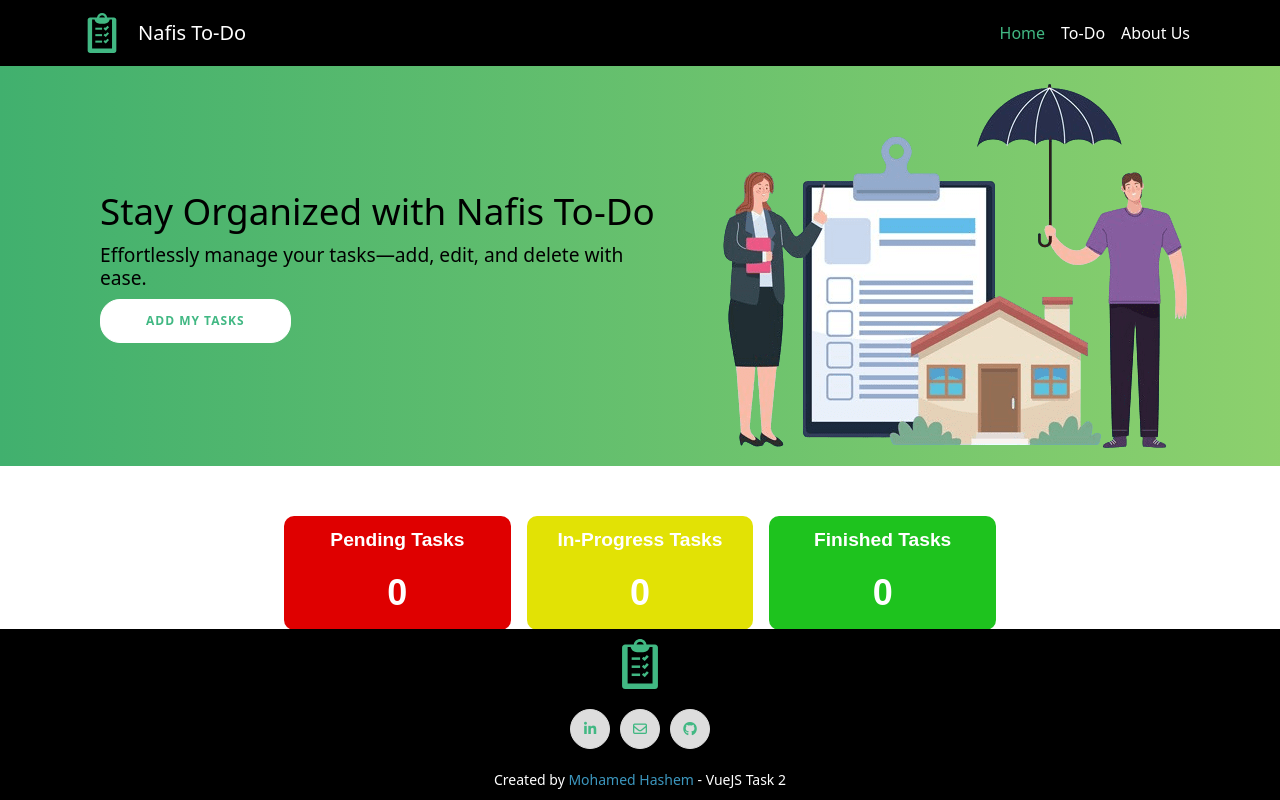
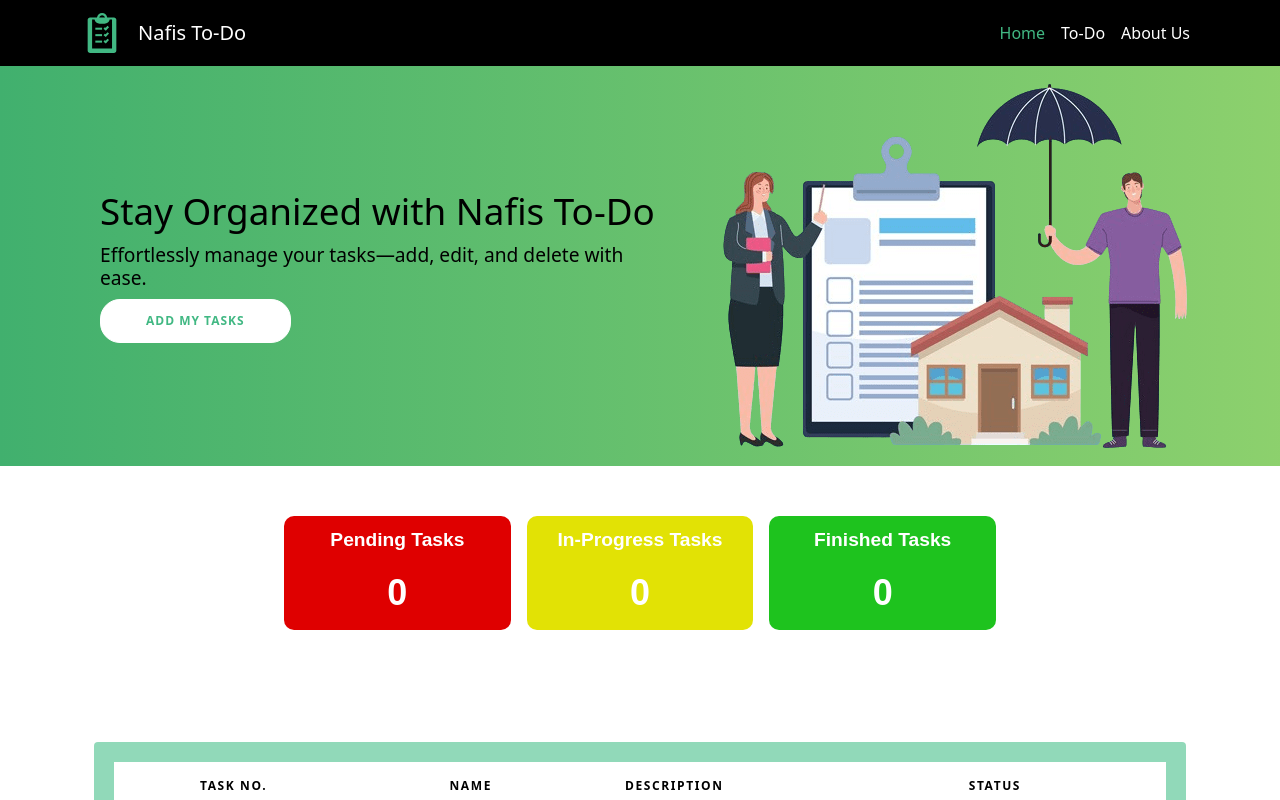
Before and after one commit to mohashem3/To-Do-List---VueJS, a Vue app: page / in a window 1280 px wide. Shown: the top 800 px of the page. Built offline with nearby package versions, Linux system fonts and the light colour scheme; no server answers; the HTML template or start-up script is replaced by a standard one.

Commit message:
Edited Footer Component

```diff
--- a/src/components/MainFooter.vue
+++ b/src/components/MainFooter.vue
@@ -34,15 +34,30 @@ export default {
 </template>
 
 <style scoped>
+/* Ensure the html and body elements are full height */
+html,
+body {
+  height: 100%;
+  margin: 0;
+}
+
+/* Main content area should push the footer to the bottom */
+.main-content {
+  min-height: 100%;
+  padding-bottom: 60px; /* Adjust this value to the height of your footer */
+}
+
+/* Footer Styling */
 footer {
   background-color: #000000;
   color: #fff;
   font-size: 14px;
+  position: relative; /* Changed from fixed */
   bottom: 0;
-  position: fixed;
   left: 0;
   right: 0;
   text-align: center;
+  padding: 10px 0; /* Padding for spacing */
   z-index: 999;
 }
 
```
